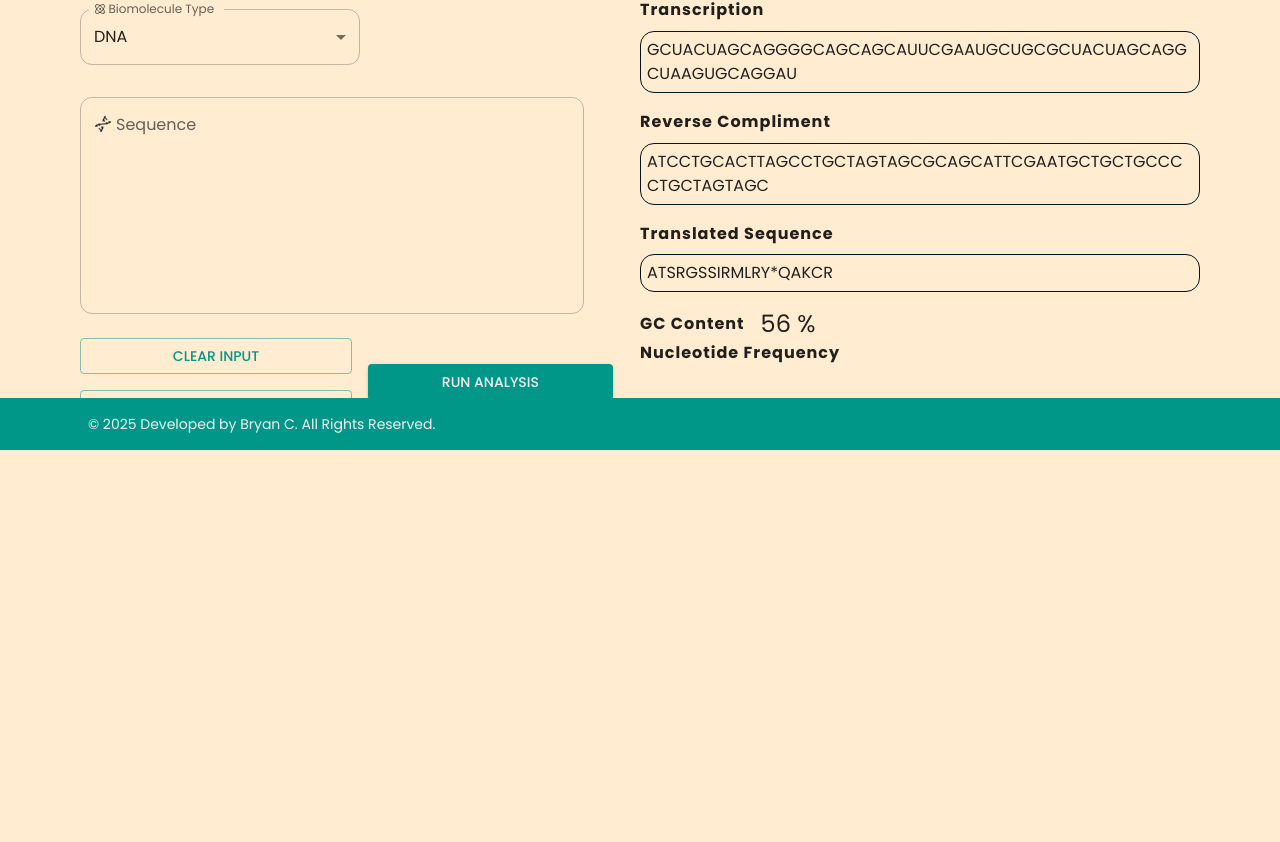
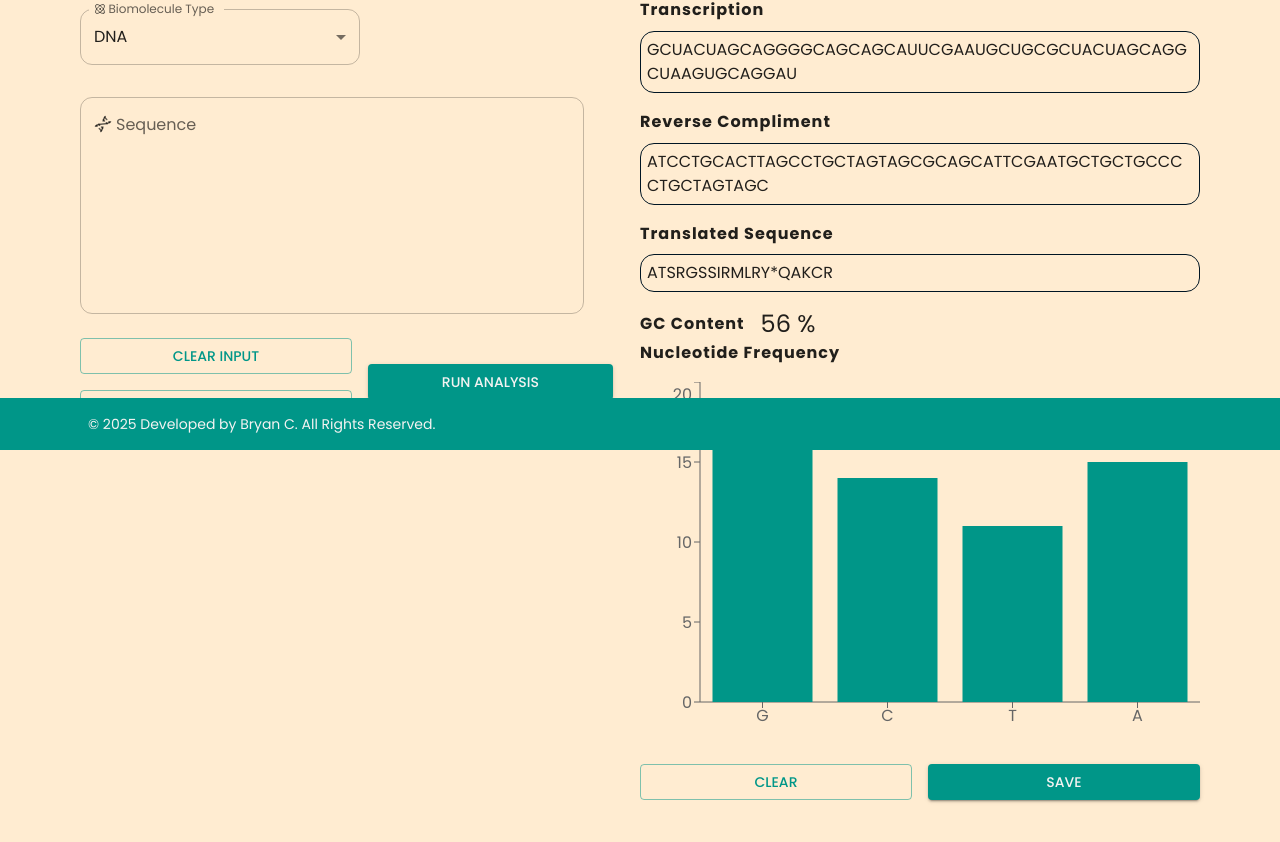
Before and after one commit to bryancastillo10/dna-seq-explorer, a React (Vite) app in the folder client/: page /basic in a window 1280 px wide. Shown: the part 350-1192 px from the top of the page. Before the commit the page ends 898 px from the top, so only its background shows below. Built offline with nearby package versions, Linux system fonts and the light colour scheme.

Commit message:
📊 chart: nucleotide frequency bar chart

```diff
--- /dev/null
+++ b/client/src/components/ui/BarChartBlock.tsx
@@ -0,0 +1,34 @@
+import { BarChart, Bar, XAxis, YAxis, Tooltip, ResponsiveContainer } from "recharts";
+import { Typography, Box } from "@mui/material";
+
+import type { Nucleotides, AminoAcid } from "@/features/singleSeq/api/interface";
+import FrequencyTooltip from "@/features/singleSeq/components/FrequencyToolTip";
+
+interface BarChartBlockProps {
+	title: string;
+	data:  Partial<Record<Nucleotides, number>> | Partial<Record<AminoAcid, number>>;
+};
+
+const BarChartBlock = ({ title, data }: BarChartBlockProps) => {
+	const chartData = Object.entries(data).map(([base,value]) => ({
+		name: base,
+		value: value ?? 0
+	}));
+  return (
+	<Box marginBottom={4}>
+		<Typography variant="h6" marginBottom={2} >{title}</Typography>
+		<Box>
+			<ResponsiveContainer width="100%" height={350}>
+				<BarChart data={chartData} margin={{ top: 0, right: 0, bottom: 0, left: 0 }}>
+				<XAxis dataKey="name" />
+				<YAxis allowDecimals={false} />
+				<Tooltip content={<FrequencyTooltip />} />
+				<Bar dataKey="value" fill="#009688" />
+				</BarChart>
+		</ResponsiveContainer>
+	  </Box>
+	</Box>
+  )
+};
+
+export default BarChartBlock
--- /dev/null
+++ b/client/src/features/singleSeq/components/FrequencyToolTip.tsx
@@ -0,0 +1,20 @@
+import type { TooltipProps } from "recharts";
+import { Box, Typography } from "@mui/material";
+
+const FrequencyTooltip = ({ active, payload, label }: TooltipProps<any,any>) => {
+  if (active && payload && payload.length) {
+    return (
+      <Box sx={{
+        backgroundColor: "#FFE1C6",
+        border: "1px solid #ccc",
+        borderRadius: "8px",
+        p: 1 }}>
+        <Typography variant="body2">{`${label}`}</Typography>
+        <Typography variant="body2">{`Count: ${payload[0]?.value}`}</Typography>
+      </Box>
+    );
+  }
+  return null;
+};
+
+export default FrequencyTooltip;
--- a/client/src/features/singleSeq/components/NucleotideBasicResult.tsx
+++ b/client/src/features/singleSeq/components/NucleotideBasicResult.tsx
@@ -1,6 +1,7 @@
-import { Typography, Box } from "@mui/material";
+import { Typography, Box, Button } from "@mui/material";
 
 import LongStringResult from "@/components/ui/LongStringResult";
+import BarChartBlock from "@/components/ui/BarChartBlock";
 
 import type { BasicNucResult } from "@/features/singleSeq/api/interface";
 
@@ -16,7 +17,7 @@ const NucleotideBasicResult = ({analysisResult}: NucleotideBasicResultProps) =>
           translatedSequence } = analysisResult;
 
   return (
-		<Box height={400}>
+		<Box justifyContent="start">
       <LongStringResult
           label="Transcription"
           result={transcription}
@@ -29,14 +30,25 @@ const NucleotideBasicResult = ({analysisResult}: NucleotideBasicResultProps) =>
           label="Translated Sequence"
           result={translatedSequence}
       />
-
 		  {/* GC Content */}
       <Box sx={{ display:"flex", alignItems:"center", gap: 2 }}>
       	<Typography variant="h6">GC Content</Typography>
 			  <Typography variant="h5">{gcContent} %</Typography>
       </Box>
+      <BarChartBlock
+        title="Nucleotide Frequency"
+        data={nucleotideFrequency}
+      />
 
-        <Typography variant="h6">Nucleotide Frequency</Typography>
+      <Box sx={{
+        display:"grid",
+        gridTemplateColumns:"repeat(2, 1fr)",
+        gap: 2,
+        marginBottom: 2}}
+      >
+        <Button variant="outlined">Clear</Button>
+        <Button variant="contained">Save</Button>
+      </Box>
     </Box>
   )
 };
```
Lines whose indentation alone changed are shown as unchanged.
